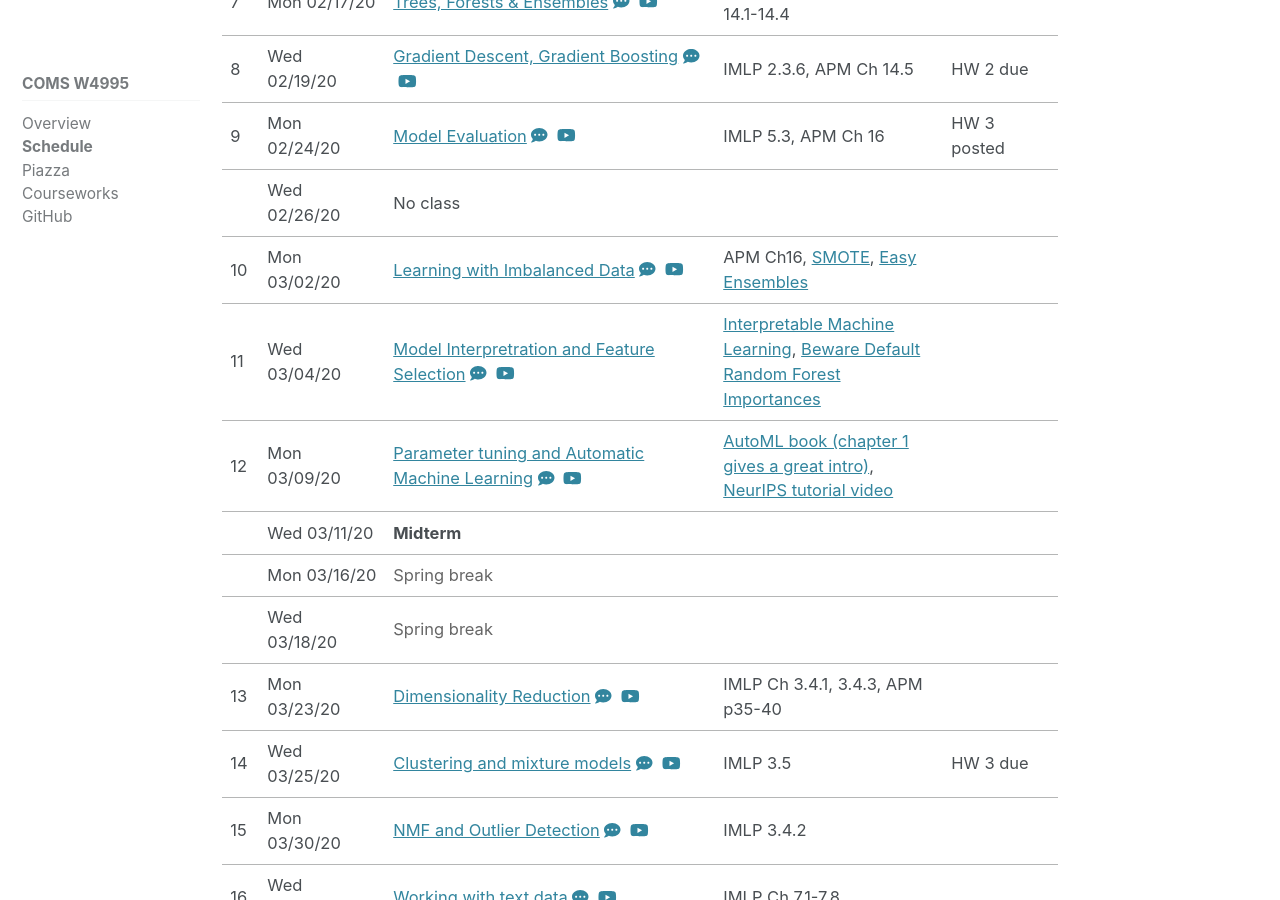
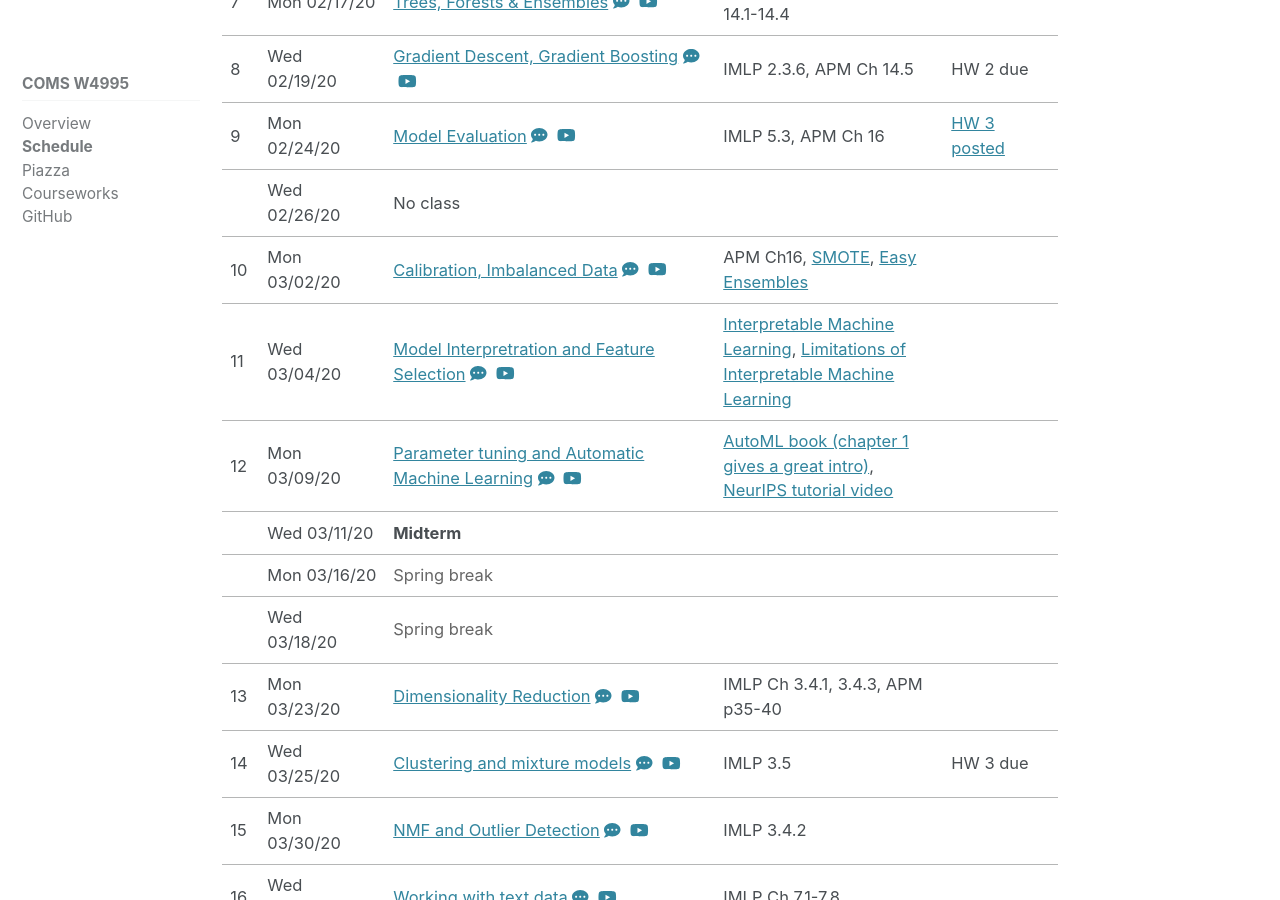
Before and after one commit to amueller/columbia-website, a Jekyll site: the page built from _comsw4995s20/lectures.md, in a window 1280 px wide and 900 px high, scrolled down 907 px. Built offline with Jekyll 4.4.1, drawn with Linux system fonts in a browser that asks for light colours; cached includes are drawn as plain includes; nearby versions of some CDN libraries.

Commit message:
update schedule with links

```diff
--- a/_comsw4995s20/lectures.md
+++ b/_comsw4995s20/lectures.md
@@ -105,11 +105,11 @@ Press P on slides for presenter notes (or add #p1 to the url if you're on mobile
 	<tr>
 		<td>9</td>
 		<td>Mon 02/24/20</td>
-		<td><a href="#">Model Evaluation</a>
-		<a href="#"><i class="fas fa-comment-dots"></i></a>
-		&nbsp;<a href="#"><i class="fab fa-youtube" aria-hidden="true"></i></a></td>
+		<td><a href="https://amueller.github.io/COMS4995-s20/slides/aml-09-model-evaluation#">Model Evaluation</a>
+		<a href="https://amueller.github.io/COMS4995-s20/slides/aml-09-model-evaluation#p1"><i class="fas fa-comment-dots"></i></a>
+		&nbsp;<a href="https://youtu.be/trg3YkCsjqE#"><i class="fab fa-youtube" aria-hidden="true"></i></a></td>
 		<td>IMLP 5.3, APM Ch 16</td>
-		<td>HW 3 posted</td>
+		<td><a href="https://github.com/amueller/COMS4995-s20/raw/master/homework/homework3-aml-2020.pdf">HW 3 posted</a></td>
 	</tr>
 	<tr>
 		<td></td>
@@ -122,19 +122,19 @@ Press P on slides for presenter notes (or add #p1 to the url if you're on mobile
 	<tr>
 		<td>10</td>
 		<td>Mon 03/02/20</td>
-		<td><a href="#">Learning with Imbalanced Data</a>
-		<a href="#"><i class="fas fa-comment-dots"></i></a>
-		&nbsp;<a href="#"><i class="fab fa-youtube" aria-hidden="true"></i></a></td>
+		<td><a href="https://amueller.github.io/COMS4995-s20/slides/aml-10-calibration-imbalanced-data">Calibration, Imbalanced Data</a>
+		<a href="https://amueller.github.io/COMS4995-s20/slides/aml-10-calibration-imbalanced-data#p1"><i class="fas fa-comment-dots"></i></a>
+		&nbsp;<a href="https://www.youtube.com/watch?v=w3OPq0V8fr8#"><i class="fab fa-youtube" aria-hidden="true"></i></a></td>
 		<td>APM Ch16, <a href="https://arxiv.org/pdf/1106.1813.pdf">SMOTE</a>, <a href="http://cs.nju.edu.cn/zhouzh/zhouzh.files/publication/tsmcb09.pdf">Easy Ensembles</a></td>
 		<td></td>
 	</tr>
 	<tr>
 		<td>11</td>
 		<td>Wed 03/04/20</td>
-        <td><a href="#">Model Interpretration and Feature Selection</a>
-		<a href="#"><i class="fas fa-comment-dots"></i></a>
-		&nbsp;<a href="#"><i class="fab fa-youtube" aria-hidden="true"></i></a></td>
-        <td><a href="https://christophm.github.io/interpretable-ml-book/">Interpretable Machine Learning</a>, <a href="https://explained.ai/rf-importance/index.html">Beware Default Random Forest Importances</a></td>
+        <td><a href="https://amueller.github.io/COMS4995-s20/slides/aml-11-interpretation-feature-selection">Model Interpretration and Feature Selection</a>
+		<a href="https://amueller.github.io/COMS4995-s20/slides/aml-11-interpretation-feature-selection#p1"><i class="fas fa-comment-dots"></i></a>
+		&nbsp;<a href="https://youtu.be/FDhyS6Xjxa8#"><i class="fab fa-youtube" aria-hidden="true"></i></a></td>
+        <td><a href="https://christophm.github.io/interpretable-ml-book/">Interpretable Machine Learning</a>, <a href="https://compstat-lmu.github.io/iml_methods_limitations/">Limitations of Interpretable Machine Learning</a></td>
 		<td></td>
 	</tr>
 	<tr>
```
Also changed, not shown: _comsw4995s20/home.md (+2 -2 lines).
